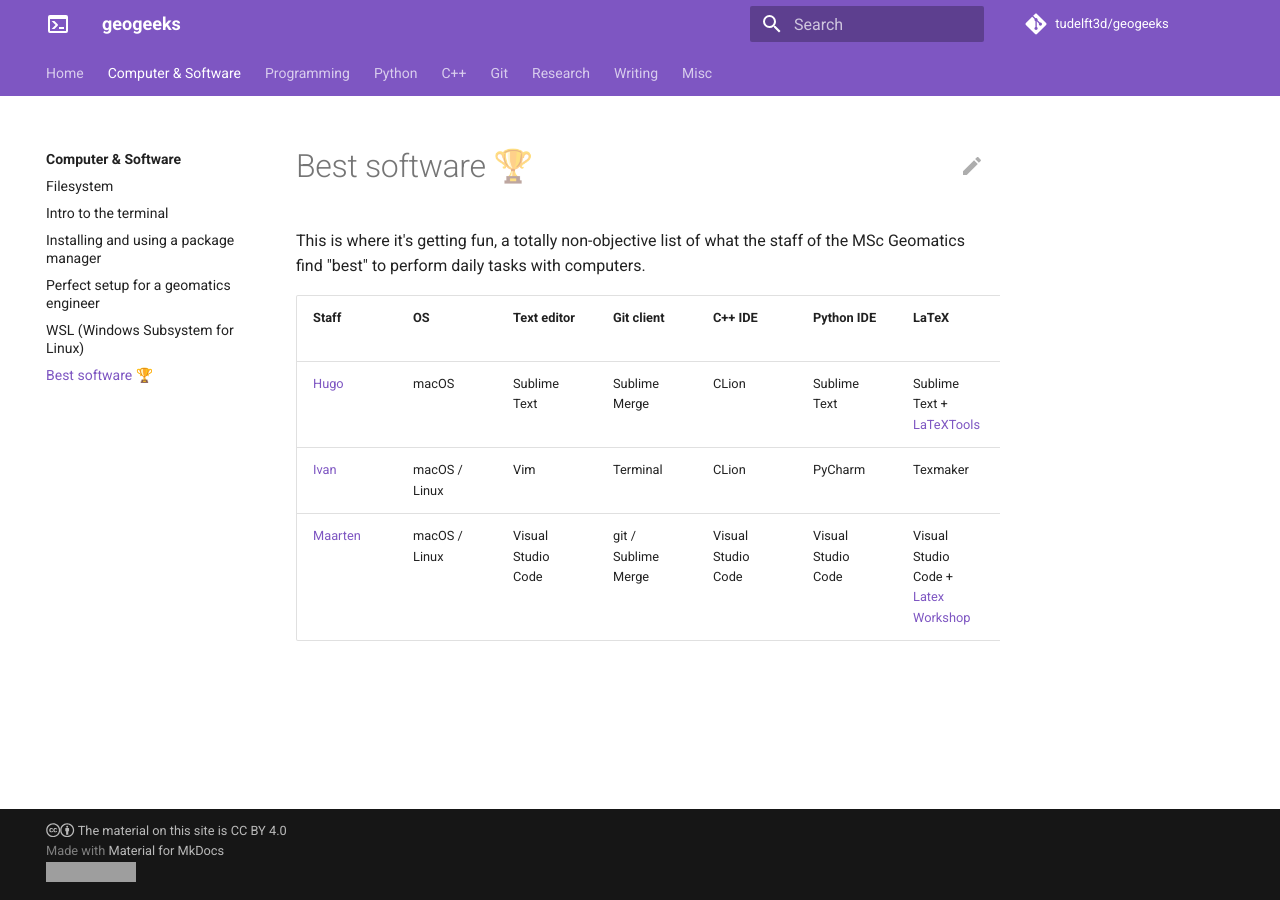
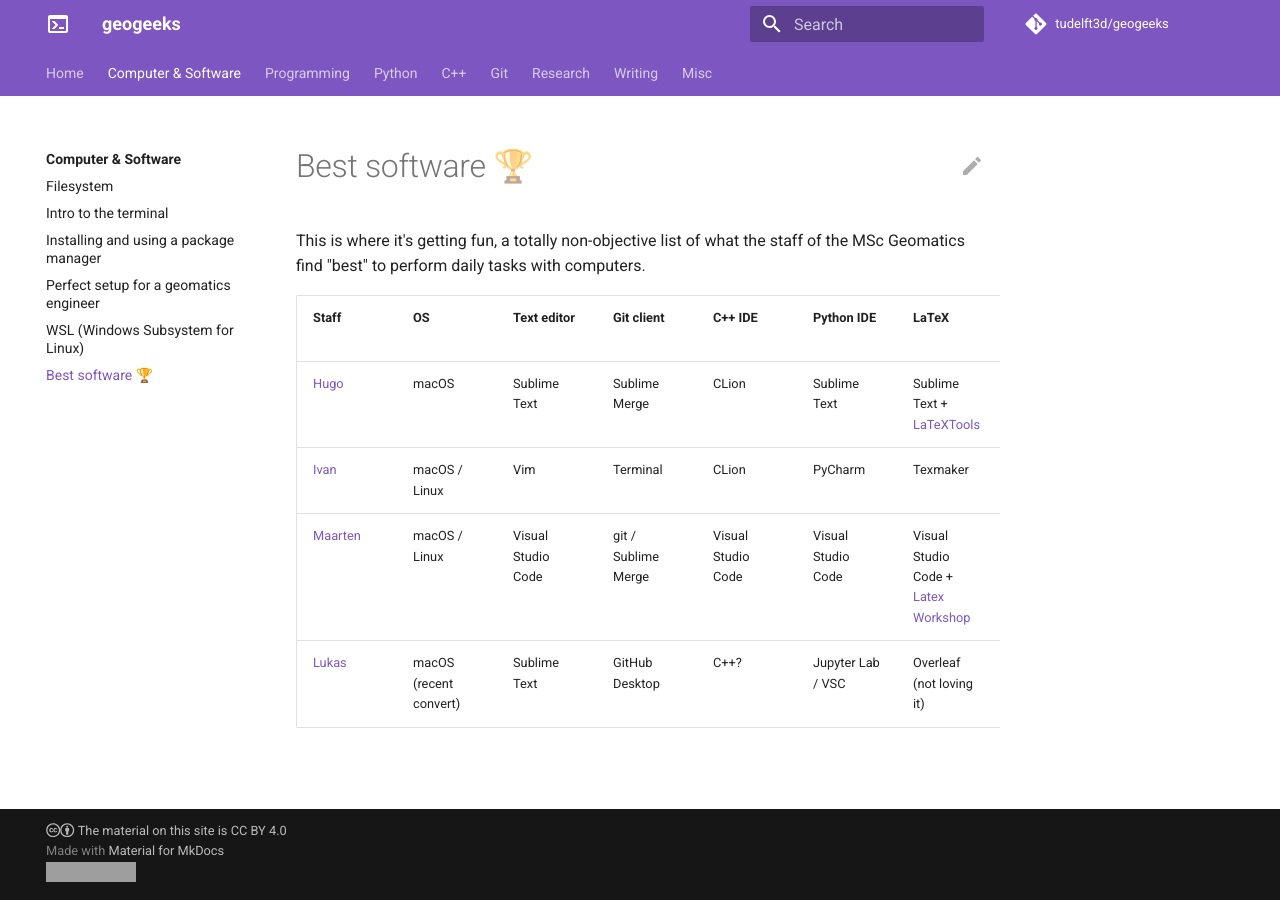
Before and after one commit to tudelft3d/geogeeks, an MkDocs documentation site: the page built from docs/computer/bestsoftware.md, in a window 1280 px wide. Built offline with MkDocs 1.6.1 and Material for MkDocs 9.7.7, drawn with Linux system fonts in a browser that asks for light colours; comment, search, counter and statistics services are not loaded; grey boxes are pictures that could not be loaded.

Commit message:
Add Lukas software preferences

```diff
--- a/docs/computer/bestsoftware.md
+++ b/docs/computer/bestsoftware.md
@@ -9,3 +9,4 @@
 | [Hugo](https://3d.bk.tudelft.nl/hledoux) | macOS | Sublime Text | Sublime Merge | CLion | Sublime Text | Sublime Text + [LaTeXTools](https://latextools.readthedocs.io/en/latest/) | Jabref |
 | [Ivan](https://3d.bk.tudelft.nl/ipaden) | macOS / Linux | Vim | Terminal | CLion | PyCharm | Texmaker | Mendeley
 | [Maarten](https://evetion.nl) | macOS / Linux | Visual Studio Code | git / Sublime Merge | Visual Studio Code | Visual Studio Code | Visual Studio Code + [Latex Workshop](https://marketplace.visualstudio.com/items?itemName=James-Yu.latex-workshop) | Zotero |
+| [Lukas](https://3d.bk.tudelft.nl/lbeuster/) | macOS (recent convert) | Sublime Text | GitHub Desktop | C++? | Jupyter Lab / VSC | Overleaf (not loving it) | [Papers](https://www.papersapp.com/) |
```
